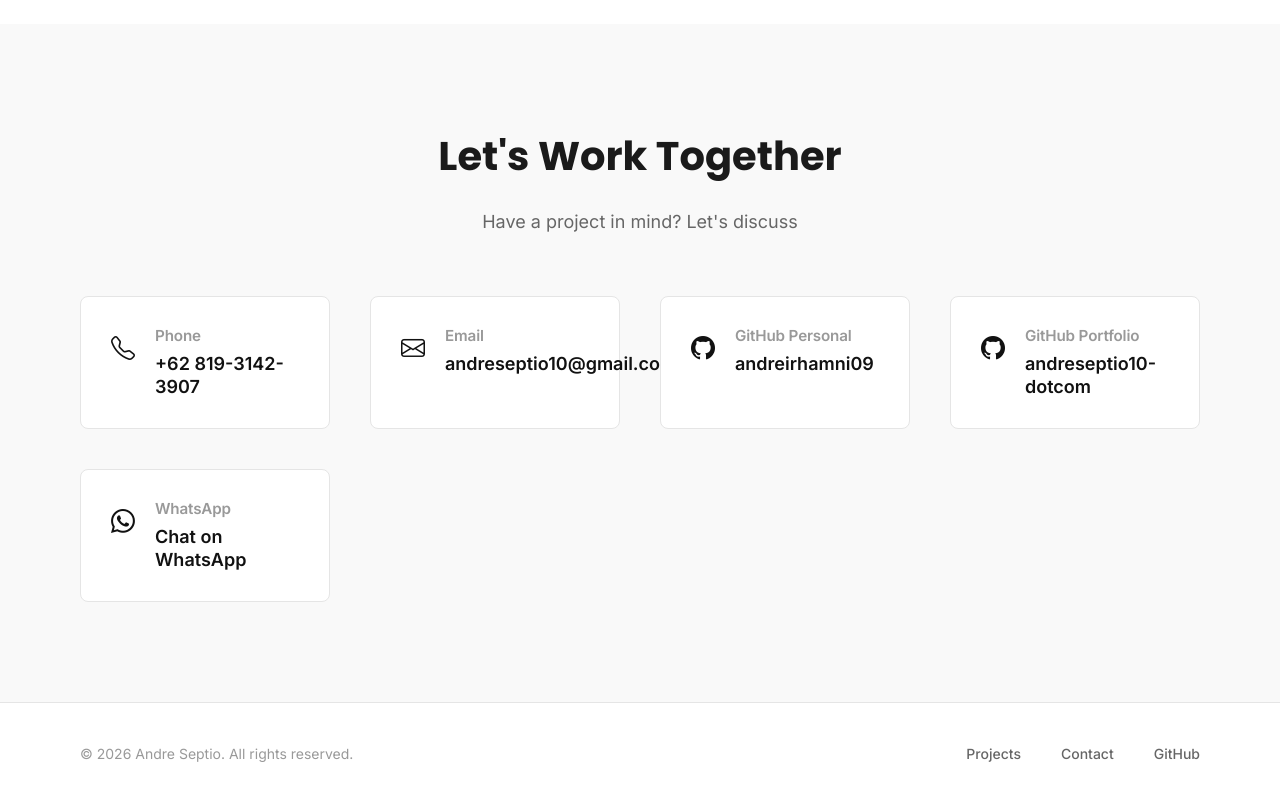
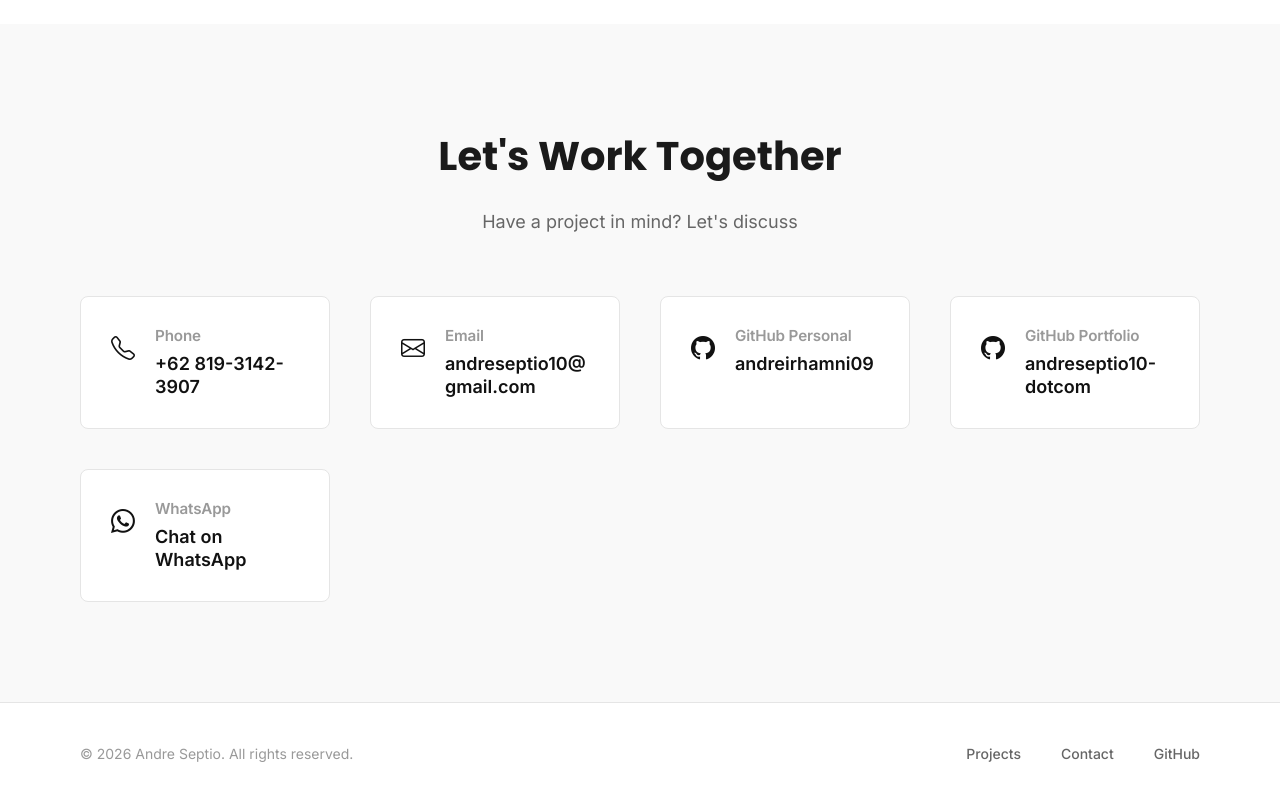
Before and after one commit to andreirhamni09/portofolio.github.io, a plain HTML site: page index.html in a window 1280 px wide. Shown: the part 5535-6335 px from the top of the page. Drawn offline with nearby package versions, Linux system fonts and the light colour scheme.

Commit message:
Fix: prevent contact value overflow

```diff
--- a/style/main.css
+++ b/style/main.css
@@ -575,6 +575,8 @@ body {
     font-weight: 650;
     color: var(--accent);
     line-height: 1.3;
+    overflow-wrap: anywhere;
+    word-break: break-word;
 }
 
 .contact-item:focus-visible {
```
